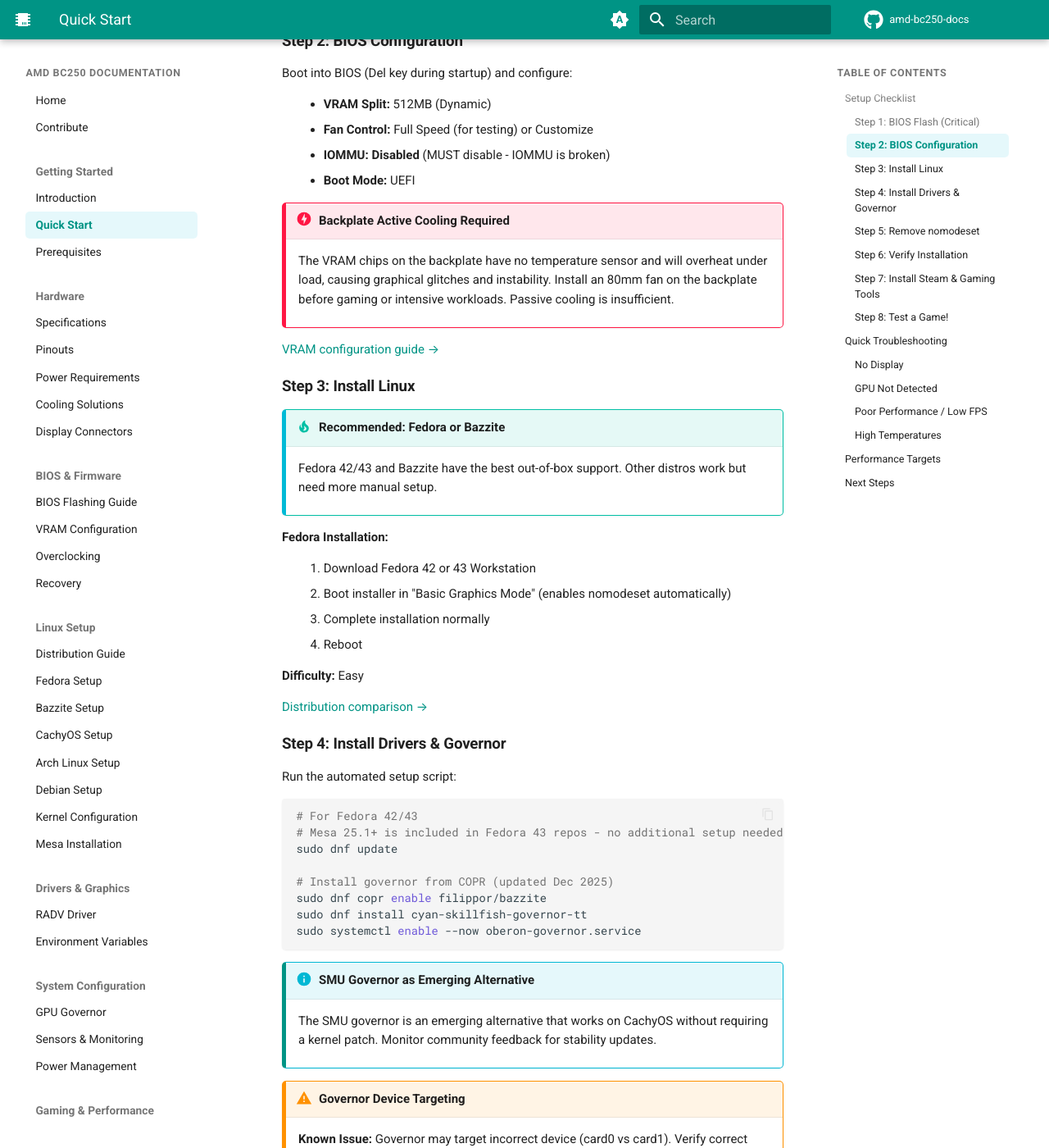
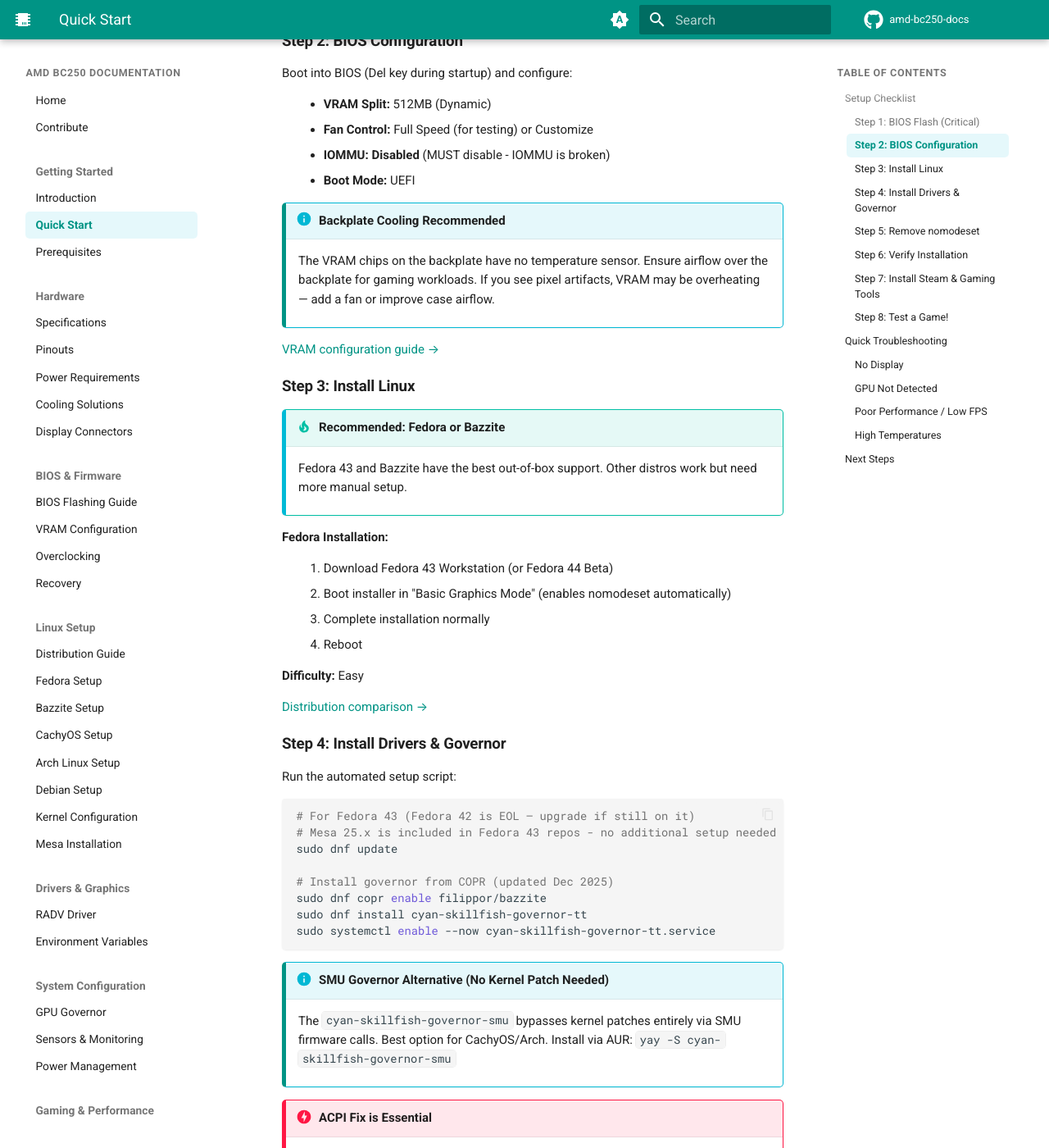
Before and after one commit to elektricM/amd-bc250-docs, an MkDocs documentation site: the page built from docs/getting-started/quick-start.md, in a window 1280 px wide and 1400 px high, scrolled down 768 px. Shown: the whole window at 82% size. Built offline with MkDocs 1.6.1 and Material for MkDocs 9.7.7, drawn with Linux system fonts in a browser that asks for light colours; comment, search, counter and statistics services are not loaded; the version menu is left out; some of the changed text lies outside the part shown.

Commit message:
fix(quick-start): correct governor service name, add ACPI fix note

````diff
--- a/docs/getting-started/quick-start.md
+++ b/docs/getting-started/quick-start.md
@@ -32,19 +32,19 @@
 - **IOMMU:** **Disabled** (MUST disable - IOMMU is broken)
 - **Boot Mode:** UEFI
 
-!!!danger "Backplate Active Cooling Required"
-    The VRAM chips on the backplate have no temperature sensor and will overheat under load, causing graphical glitches and instability. Install an 80mm fan on the backplate before gaming or intensive workloads. Passive cooling is insufficient.
+!!!info "Backplate Cooling Recommended"
+    The VRAM chips on the backplate have no temperature sensor. Ensure airflow over the backplate for gaming workloads. If you see pixel artifacts, VRAM may be overheating — add a fan or improve case airflow.
 
 [VRAM configuration guide →](../bios/vram.md)
 
 ### Step 3: Install Linux
 
 !!!tip "Recommended: Fedora or Bazzite"
-    Fedora 42/43 and Bazzite have the best out-of-box support. Other distros work but need more manual setup.
+    Fedora 43 and Bazzite have the best out-of-box support. Other distros work but need more manual setup.
 
 **Fedora Installation:**
 
-1. Download Fedora 42 or 43 Workstation
+1. Download Fedora 43 Workstation (or Fedora 44 Beta)
 2. Boot installer in "Basic Graphics Mode" (enables nomodeset automatically)
 3. Complete installation normally
 4. Reboot
@@ -58,33 +58,24 @@
 Run the automated setup script:
 
 ```bash
-# For Fedora 42/43
-# Mesa 25.1+ is included in Fedora 43 repos - no additional setup needed
+# For Fedora 43 (Fedora 42 is EOL — upgrade if still on it)
+# Mesa 25.x is included in Fedora 43 repos - no additional setup needed
 sudo dnf update
 
 # Install governor from COPR (updated Dec 2025)
 sudo dnf copr enable filippor/bazzite
 sudo dnf install cyan-skillfish-governor-tt
-sudo systemctl enable --now oberon-governor.service
+sudo systemctl enable --now cyan-skillfish-governor-tt.service
 ```
 
-!!!info "SMU Governor as Emerging Alternative"
-    The SMU governor is an emerging alternative that works on CachyOS without requiring a kernel patch. Monitor community feedback for stability updates.
+!!!info "SMU Governor Alternative (No Kernel Patch Needed)"
+    The `cyan-skillfish-governor-smu` bypasses kernel patches entirely via SMU firmware calls. Best option for CachyOS/Arch. Install via AUR: `yay -S cyan-skillfish-governor-smu`
+
+!!!danger "ACPI Fix is Essential"
+    Install the BC-250 ACPI fix for proper C-State support and power management: [bc250-collective/bc250-acpi-fix](https://github.com/bc250-collective/bc250-acpi-fix)
 
 !!!warning "Governor Device Targeting"
     **Known Issue:** Governor may target incorrect device (card0 vs card1). Verify correct device assignment in governor configuration.
-
-```bash
-# For Bazzite
-curl -s https://raw.githubusercontent.com/vietsman/bc250-documentation/refs/heads/main/oberon-setup.sh | sudo sh
-```
-
-This installs:
-
-- Mesa 25.1+ drivers (already in Fedora 43+ / Bazzite)
-- Oberon GPU governor (required for performance)
-- Sensor drivers (lm-sensors package)
-- System optimizations
 
 **Difficulty:** Easy
 
@@ -93,6 +84,7 @@
 !!!warning "Critical Step"
     After drivers are installed, you MUST remove nomodeset or the GPU won't work properly.
 
+**Fedora / Standard GRUB distributions:**
 ```bash
 sudo nano /etc/default/grub
 
@@ -109,6 +101,27 @@
 sudo reboot
 ```
 
+**Bazzite / Fedora Atomic (rpm-ostree):**
+
+Bazzite does not use `/etc/default/grub` — editing it directly has no effect. Use `rpm-ostree kargs` instead:
+
+```bash
+# Remove nomodeset if it was added
+rpm-ostree kargs --delete-if-present="nomodeset"
+
+# Reboot
+systemctl reboot
+```
+
+Alternatively, create or edit `/etc/default/grub.d/user.cfg` for persistent kernel parameter changes:
+
+```bash
+echo 'GRUB_CMDLINE_LINUX_DEFAULT="quiet"' | sudo tee /etc/default/grub.d/user.cfg
+```
+
+!!!info "Bazzite Usually Doesn't Need nomodeset"
+    Bazzite typically boots correctly without nomodeset. If you didn't add it, you can skip this step.
+
 ### Step 6: Verify Installation
 
 Check that everything works:
@@ -121,12 +134,13 @@
 vulkaninfo | grep deviceName
 # Should show: AMD Radeon Graphics (RADV GFX1013)
 
-# Check governor running
-systemctl status oberon-governor
+# Check governor running (use whichever you installed)
+systemctl status cyan-skillfish-governor-tt
+# Or: systemctl status oberon-governor
 # Should show: active (running)
 
 # Check GPU frequency
-cat /sys/class/drm/card0/device/pp_dpm_sclk
+cat /sys/class/drm/card*/device/pp_dpm_sclk
 # Should show multiple frequencies, one marked with *
 ```
 
@@ -174,8 +188,8 @@
 **Problem:** Games running at 15-20 FPS
 **Solution:**
 
-1. Check governor is running: `systemctl status oberon-governor`
-2. Check GPU frequency: `cat /sys/class/drm/card0/device/pp_dpm_sclk`
+1. Check governor is running: `systemctl status cyan-skillfish-governor-tt`
+2. Check GPU frequency: `cat /sys/class/drm/card*/device/pp_dpm_sclk`
 3. Should NOT be stuck at 1500MHz
 
 ### High Temperatures
@@ -192,14 +206,6 @@
 
 ---
 
-## Performance Targets
-
-You should achieve:
-
-- **Idle:** 40-60°C, 50-80W power draw
-- **Gaming:** 70-85°C, 150-200W power draw
-- **FPS:** 60+ in most games at 1080p medium-high settings
-
 ## Next Steps
 
 Now that your BC-250 is running:
````
Also changed, not shown: other parts of docs/getting-started/quick-start.md (+1 -1 lines).
